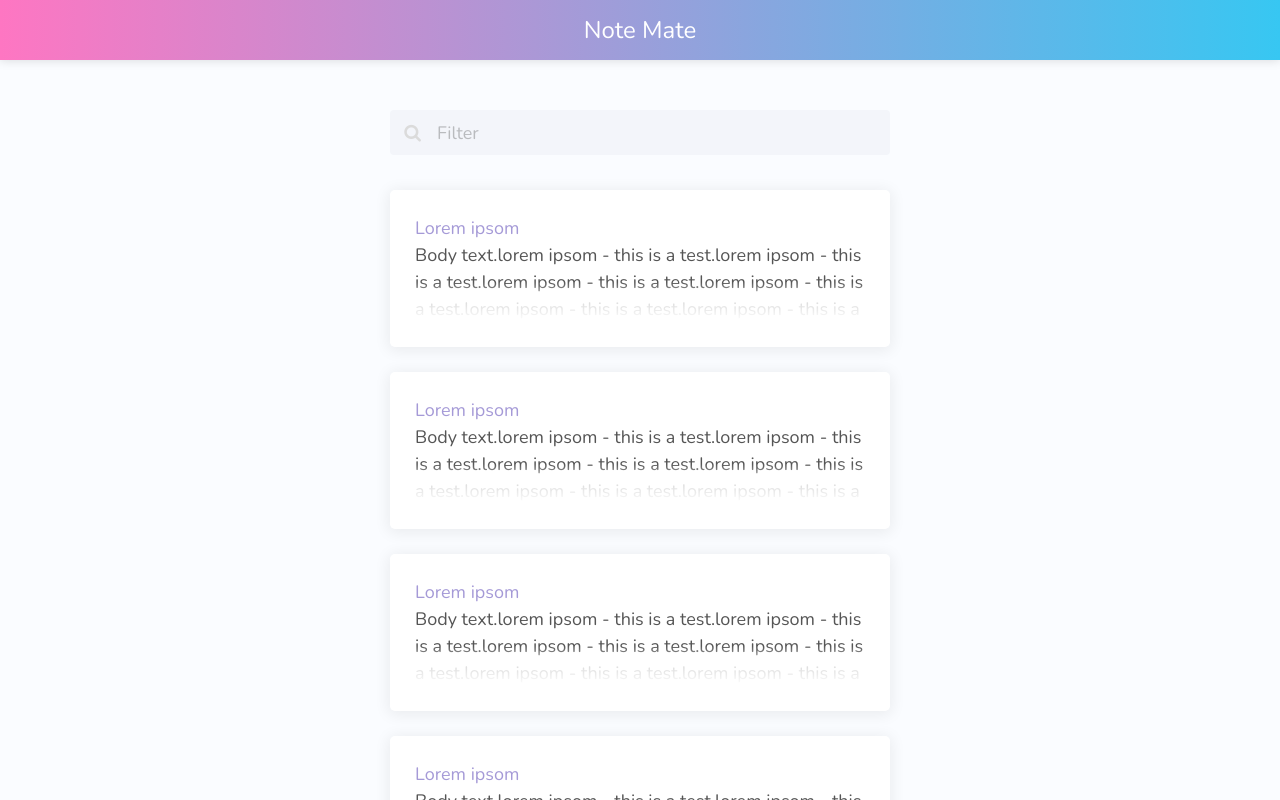
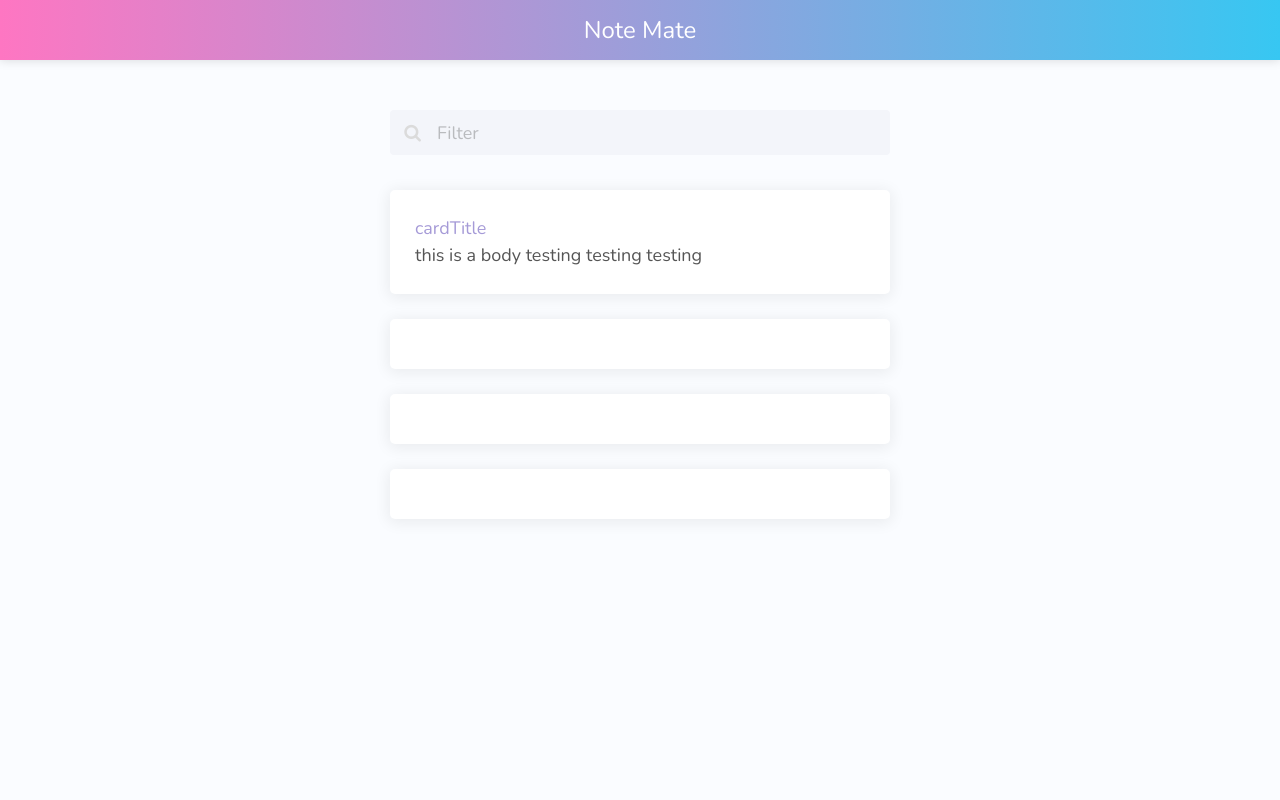
Before and after one commit to negin-khademi/AppNotes, an Angular app: page / in a window 1280 px wide. Built offline with nearby package versions, Linux system fonts and the light colour scheme.

Commit message:
change component to dynamic

```diff
--- a/src/app/note-card/note-card.component.html
+++ b/src/app/note-card/note-card.component.html
@@ -1,12 +1,11 @@
 <div #container class="note-card-container">
 
   <div class="note-card-content">
-    <h1 class="note-card-title">Lorem ipsom</h1>
+    <h1 class="note-card-title">{{ title }}</h1>
 
-    <div class="note-card-body">
-      <p>Body text.lorem ipsom - this is a test.lorem ipsom - this is a test.lorem ipsom - this is a test.lorem ipsom - this is a test.lorem ipsom - this is a test.lorem ipsom - this is a test.lorem ipsom - this is a test.lorem ipsom - this is a test.lorem ipsom - this is a test.lorem ipsom - this is a test.lorem ipsom - this is a test.lorem ipsom - this is a test.lorem ipsom - this is a test.lorem ipsom - this is a test.lorem ipsom - this is a test.lorem ipsom - this is a test.lorem ipsom - this is a test.lorem ipsom - this is a test.lorem ipsom - this is a test.lorem ipsom - this is a test.</p>
-      <div class="fade-out-truncation">
-      </div>
+    <div #bodyText class="note-card-body">
+      <p>{{ body }}</p>
+      <div #truncator class="fade-out-truncation"></div>
     </div>
   </div>
 
--- a/src/app/note-card/note-card.component.ts
+++ b/src/app/note-card/note-card.component.ts
@@ -1,4 +1,4 @@
-import { Component, OnInit } from '@angular/core';
+import { Component, ElementRef, Input, OnInit, Renderer2, ViewChild } from '@angular/core';
 
 @Component({
   selector: 'app-note-card',
@@ -6,10 +6,26 @@ import { Component, OnInit } from '@angular/core';
   styleUrls: ['./note-card.component.scss']
 })
 export class NoteCardComponent implements OnInit {
+  @Input() title: string;
+  @Input() body: string;
 
-  constructor() { }
+  @ViewChild("truncator",{ static: true }) truncator: ElementRef<HTMLElement>;
+  @ViewChild('bodyText', { static: true }) bodyText: ElementRef<HTMLElement>
+
+  constructor(private renderer: Renderer2) { }
 
   ngOnInit(): void {
+    //work out if there is no text overflow and if not, then hide the truncator
+    let style = window.getComputedStyle(this.bodyText.nativeElement, null);
+    let viewableHeight = parseInt(style.getPropertyValue("height"), 10)
+
+    if (this.bodyText.nativeElement.scrollHeight > viewableHeight) {
+      //if there is a text overflow, show the fade out truncator
+      this.renderer.setStyle(this.truncator.nativeElement, 'display', 'block')
+    }else {
+      //else (there is a text overflow), hide the fade out truncator
+      this.renderer.setStyle(this.truncator.nativeElement, 'display', 'none')
+    }
   }
 
 }
```
